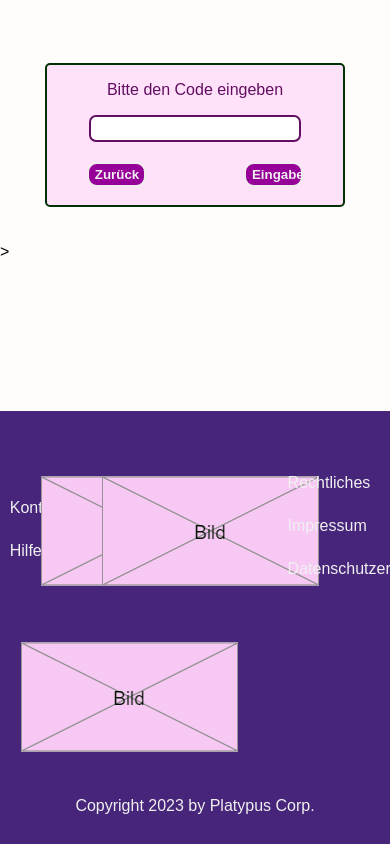
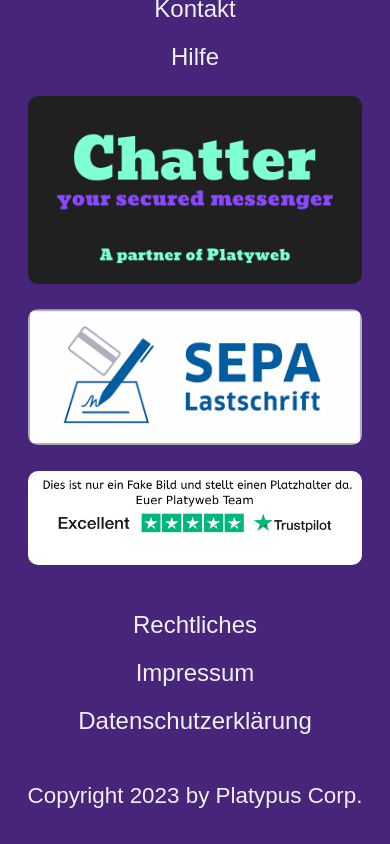
Before and after one commit to Projektarbeiten/ProjectPlatypus, a PHP site: page / in a window 390 px wide; the page is wider, and only the part inside the window is pictured. Run offline with PHP 8.4, Linux system fonts and the light colour scheme.

Commit message:
Footer full responsive gemacht

```diff
--- a/css/styles.css
+++ b/css/styles.css
@@ -283,8 +283,11 @@ header .col-6 {
 }
 
 #footer-default img {
-	margin-top: 52px;
-	height: auto;
+	display: block;
+	margin: 20px auto 0 auto;
+	width: 90%;
+	max-width: 250px;
+	border-radius: 10px;
 }
 
 #footer-default a {
@@ -295,15 +298,33 @@ header .col-6 {
 	color: var(--theme-color-4);
 }
 
-.footer-links {
-	margin-top: 25px;
+.footer-links>a {
+	font-size: 1.5rem;
+	margin-top: 20px;
 	display: block;
 }
 
-#contact {
-	margin-top: 50px;
+@media (max-width: 1368px) {
+	#footer-default .col-1-5,
+	#footer-default .col-0-5,
+	#footer-default .col-1
+	{
+		width: 100%;
+	}
+	#footer-default img {
+		margin: 0 auto;
+		max-width: 400px;
+	}
+	.footer-links {
+		margin-left: auto;
+		margin-right: auto;
+		width: 70%;
+	}
+	.footer-links>a {
+		text-align: center;
+		font-size: 1.5rem;
+	}
 }
-
 
 /* === MAIN-PAGE === */
 #kategorien>.container>.row {
--- a/footer.php
+++ b/footer.php
@@ -1,31 +1,37 @@
 <?php
 echo "
-<footer>
+    <footer>
         <div id='footer-default'>
             <div class='container'>
                 <div class='row'>
-                    <div class='col-0-5' id='contact'>
-                    <a class='footer-links' href=''>Kontakt</a>
-                    <a class='footer-links' href=''>Hilfe</a>
-                </div>
-                <div class='col-1'>
-                    <a href=''> <img src='img/testBild.png'></a> <!-- Bild von unseren Sponsoren -->
-                </div>
-                <div class='col-3'>
-                    <a href='' style='margin-right: 50px;' ><img src='img/testBild.png'></a> <!-- Bild von Zahlungsmethoden -->
-                    <a href='' style='margin-right: 50px; float:right;'><img src='img/testBild.png'></a> <!-- Bild von Trustpilot  -->
+                    <div class='col-0-5'>
+                        <div class='footer-links'>
+                            <a href=''>Kontakt</a>
+                            <a href=''>Hilfe</a>
+                        </div>
                     </div>
                     <div class='col-1-5'>
-                        <div style='margin-top:50px ;'>
-                            <a class='footer-links' href=''>Rechtliches</a>
-                            <a class='footer-links' href=''>Impressum</a>
-                            <a class='footer-links' href=''>Datenschutzerklärung</a>
+                        <a href=''> <img src='img/chatterSponsorship.png'></a> <!-- Bild von unseren Sponsoren -->
+                    </div>
+                    <div class='col-1-5'>
+                        <a href=''><img src='img/sepaLastschrift.png'></a> <!-- Bild von Zahlungsmethoden -->
+                    </div>
+                    <div class='col-1-5'>
+                        <a href='https://de.trustpilot.com'><img src='img/trustpilotFake.png'></a> <!-- Bild von Trustpilot  -->
+                    </div>
+                    <div class='col-1'>
+                        <div style='margin-top:20px ;'>
+                            <div class='footer-links'>
+                                <a href=''>Rechtliches</a>
+                                <a href=''>Impressum</a>
+                                <a href=''>Datenschutzerklärung</a>
+                            </div>
                         </div>
                     </div>
                 </div>
                 <div class='row'>
                     <div class='col-6'>
-                        <p style='color:var(--font-color-2);text-align: center;'>Copyright 2023 by Platypus Corp.</p>
+                        <p style='color:var(--font-color-2);text-align: center; font-size: 1.4rem'>Copyright 2023 by Platypus Corp.</p>
                     </div>
                 </div>
             </div>
```
Also changed, not shown: img/chatterSponsorship.png (added), img/sepaLastschrift.png (added), img/trustpilotFake.png (added).
